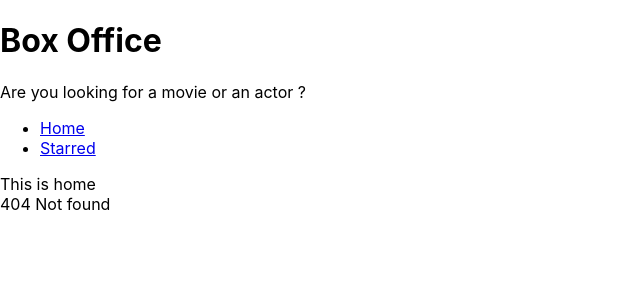
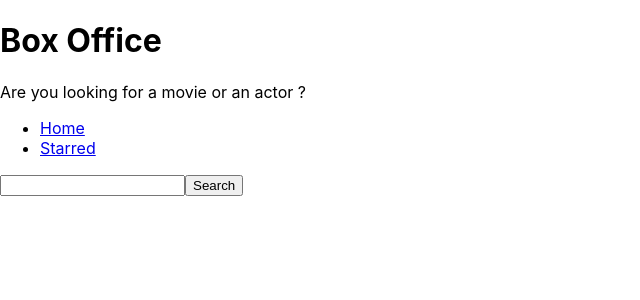
Before and after one commit to Sac6567/box-office, a React (Create React App) app: page / in a window 1280 px wide. Before the commit this address had no page. Shown: the top 300 px of the page, without its empty margins (0-640 px from the left). Built offline with nearby package versions, Linux system fonts and the light colour scheme.

Commit message:
created input and fetch result from tvmaze api

```diff
--- a/src/App.js
+++ b/src/App.js
@@ -5,7 +5,7 @@
 
 function App() {
   return (
-    <switch>
+    <Switch>
       <Route exact={true} path="/">
         <Home />
       </Route>
@@ -17,7 +17,7 @@
       <Route>
         <div>404 Not found</div>
       </Route>
-    </switch>
+    </Switch>
   );
 }
 
--- a/src/pages/Home.js
+++ b/src/pages/Home.js
@@ -1,8 +1,40 @@
-import React from 'react';
+import React, { useState } from 'react';
 import { MainPageLayout } from '../components/MainPageLayout';
 
 function Home() {
-  return <MainPageLayout>This is home</MainPageLayout>;
+  const [input, setInput] = useState('');
+
+  const onSearch = () => {
+    fetch(`https://api.tvmaze.com/search/shows?q=${input}`)
+      .then(r => r.json())
+      .then(result => {
+        console.log(result);
+      });
+  };
+
+  const onInputChange = ev => {
+    setInput(ev.target.value);
+  };
+
+  const onKeyDown = ev => {
+    if (ev.keyCode === 13) {
+      onSearch();
+    }
+  };
+
+  return (
+    <MainPageLayout>
+      <input
+        type="text"
+        onChange={onInputChange}
+        onKeyDown={onKeyDown}
+        value={input}
+      />
+      <button type="button" onClick={onSearch}>
+        Search
+      </button>
+    </MainPageLayout>
+  );
 }
 
 export default Home;
```
